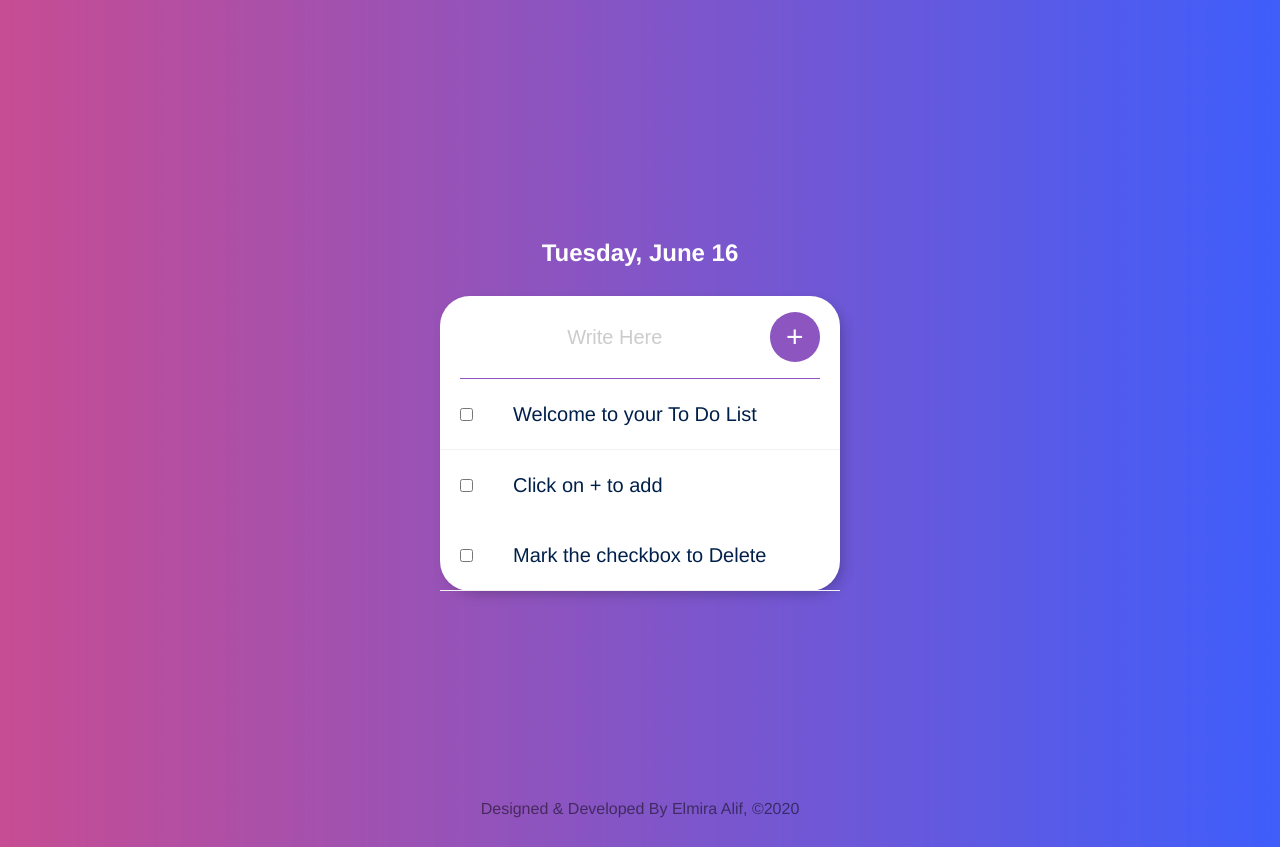
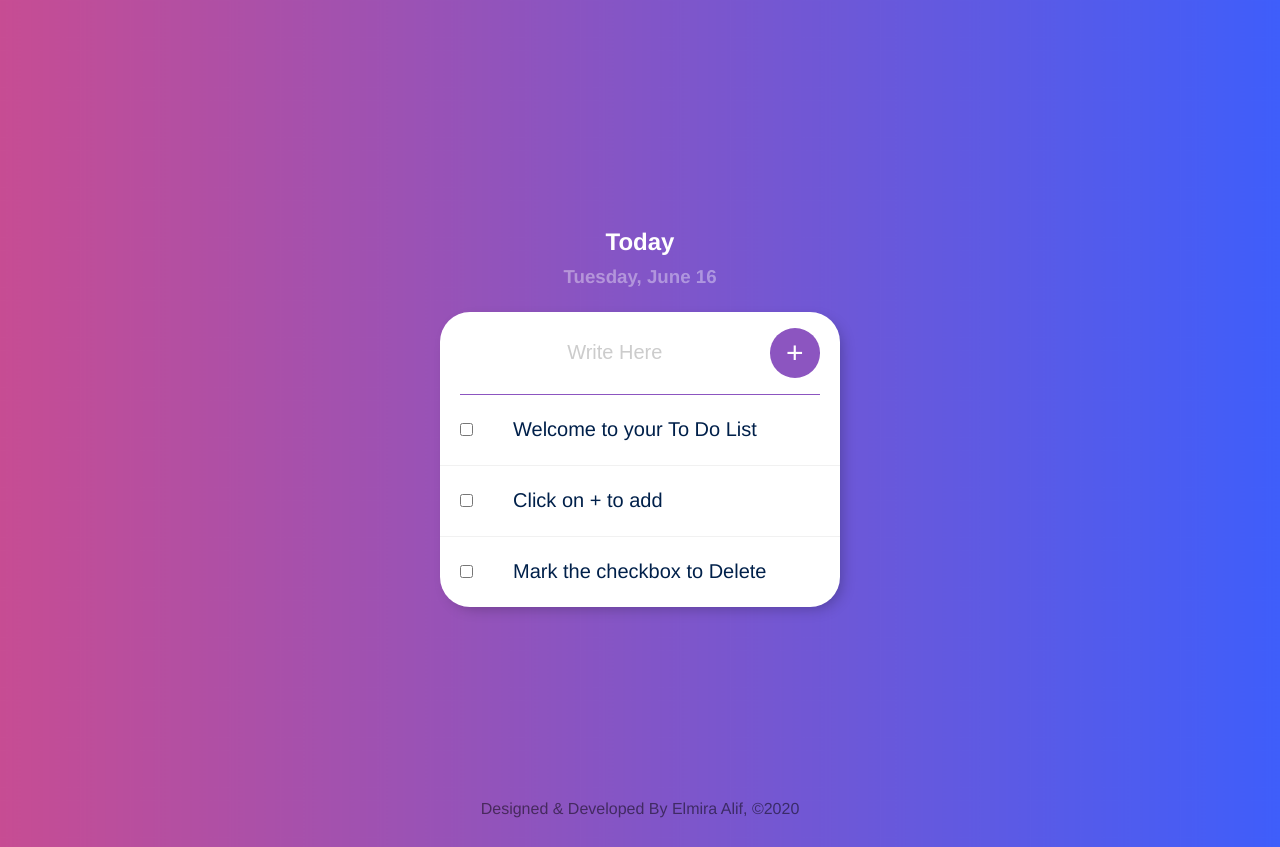
Before and after one commit to elmiraalif/todo_list, a Node server app: page / in a window 1280 px wide. Shown: the top 847 px of the page. Run offline with Node 20, Linux system fonts and the light colour scheme; data comes from the database, SQL or seed files in the repository; data that the repository does not hold is empty; some libraries are stand-ins or nearby versions.

Commit message:
Made final changes

```diff
--- a/app.js
+++ b/app.js
@@ -65,7 +65,7 @@ app.get("/", function (req, res) {
       });
       res.redirect("/");
     } else {
-      res.render("list", { listTitle: date.getDate(), newListItems: foundItems });
+      res.render("list", { listTitle: "Today", date: date.getDate(), newListItems: foundItems });
     }
   });
 }); //end of get method
--- a/public/css/styles.css
+++ b/public/css/styles.css
@@ -17,8 +17,16 @@ body {
 h1 {
   color: #fff;
   padding: 10px;
+  margin: 0;
 }
-
+h3 {
+  margin: 0;
+  padding: 0;
+  color: #ffffff61;
+}
+input {
+  color: #8c55c0;
+}
 #main {
   display: flex;
   flex-flow: column;
@@ -37,20 +45,24 @@ h1 {
   font-family: "helvetica neue";
   text-align: center;
   font-weight: 100;
+  margin: 1.5rem;
 }
 
 .item {
   min-height: 70px;
   display: flex;
   align-items: center;
-  border-bottom: 1px solid #f1f1f1;
+  border-top: 1px solid #f1f1f1;
 }
-#main > div.box > form:nth-child(3) > div {
+/* #main > div.box > form:nth-child(3) > div {
   border: none;
-}
+} */
 
 .item:last-child {
-  border-bottom: 0;
+  border-top: 0;
+}
+#main > div.box > form:nth-child(2) > div {
+  border-top: 0;
 }
 
 input:checked + p {
@@ -74,6 +86,7 @@ form.item {
   text-align: center;
   margin: 0 20px;
   border-bottom: 1px solid #8c55c0;
+  border-top: none;
 }
 
 button {
--- a/views/list.ejs
+++ b/views/list.ejs
@@ -2,6 +2,7 @@
 <section id="main">
   <div id="heading">
     <h1> <%= listTitle %> </h1>
+    <h3><%= date %></h3>
   </div>
 
   <div class="box">
```
